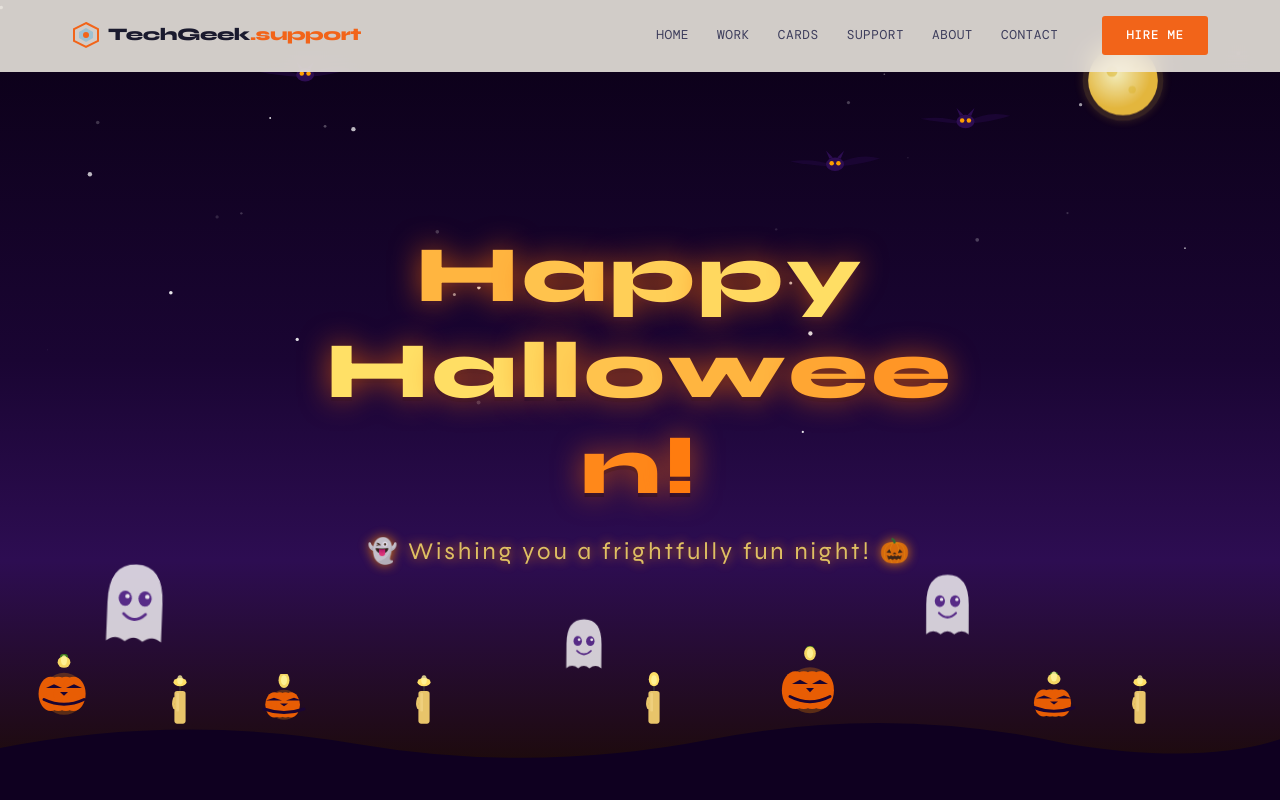
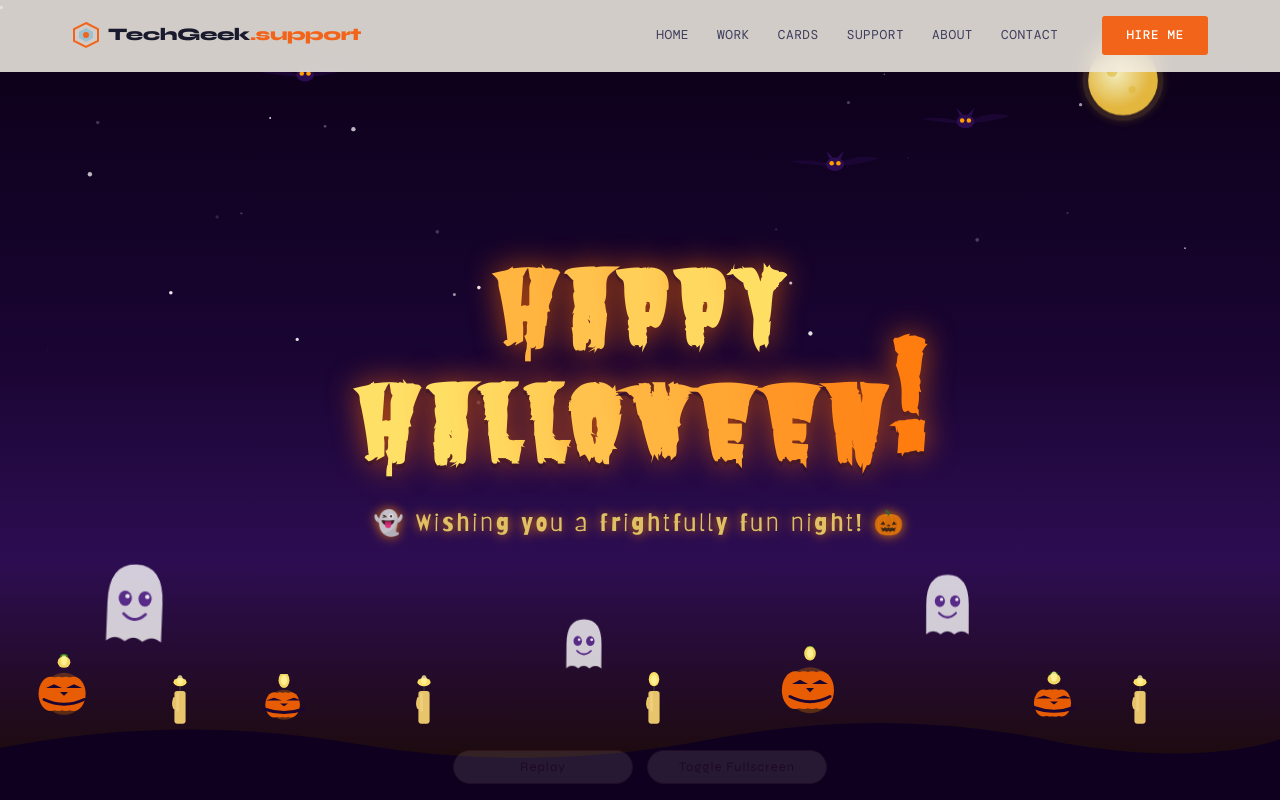
Before and after one commit to z4nta0/techgeek, a React (Vite) app: page /happyhalloweencard in a window 1280 px wide. Shown: the top 800 px of the page. Built offline with nearby package versions, Linux system fonts and the light colour scheme; a web font is replaced by a local one.

Commit message:
What: Add replay and fullscreen buttons and new fonts. Why: All digital cards need replay and fullscreen buttons, fonts are for fun. How : Copy code from other cards for buttons, import local fonts file.

```diff
--- a/src/pages/HappyHalloweenCard.module.css
+++ b/src/pages/HappyHalloweenCard.module.css
@@ -0,0 +1,122 @@
+
+@font-face { /** This standard selector contains a custom font family along with its source and allows web developers to use custom fonts not installed on a user's computer. */
+
+    font-family : 'Barriecito';                                         /** This value was chosen to be used as the font family for the custom .hackedH1 and .hackedParagraph selectors. */
+    src         : url( '../assets/fonts/Barriecito-Regular.ttf' ); /** This value was chosen to be used in order to host the font file locally. */
+
+}
+
+
+
+@font-face { /** This standard selector contains a custom font family along with its source and allows web developers to use custom fonts not installed on a user's computer. */
+
+    font-family : 'Butcherman';                                         /** This value was chosen to be used as the font family for the custom .hackedH1 and .hackedParagraph selectors. */
+    src         : url( '../assets/fonts/Butcherman-Regular.ttf' ); /** This value was chosen to be used in order to host the font file locally. */
+
+}
+
+
+
+.butchermanFont {
+
+    font-family: 'Butcherman', cursive;
+
+}
+
+
+
+.barriecitoFont {
+
+    font-family: 'Barriecito', cursive;
+
+}
+
+
+
+.enterFullscreen {
+
+    z-index: 999;
+
+}
+
+
+
+.exitFullscreen {
+
+    z-index: 0;
+
+}
+
+
+
+.buttonContainerDiv {
+
+    position: fixed;
+    bottom: 0;
+    left: 50%;
+    opacity: 0.1;
+    transform: translateX(-50%);
+    z-index: 999;
+
+}
+
+
+
+.buttonContainerDiv:hover {
+
+    opacity: 1;
+
+}
+
+
+
+.animationButtons {
+
+    padding: 8px 28px;
+    font-size: 13px;
+    letter-spacing: 0.08em;
+    margin-bottom: 16px;
+    width: 180px;
+    background: #fdeee4;
+    color: #a05040;
+    border: 1px solid #c08060;
+    border-radius: 20px;
+    cursor: pointer;
+
+}
+
+
+
+.animationButtons:nth-child(1) {
+
+    margin-right: 8px;
+
+}
+
+
+
+.animationButtons:nth-child(2) {
+
+    margin-left: 6px;
+
+}
+
+
+
+@media (orientation: portrait) {
+
+    .animationButtons:nth-child(1) {
+
+        margin-right: 0;
+
+    }
+
+
+
+    .animationButtons:nth-child(2) {
+
+        margin-left: 0;
+
+    }
+
+}
--- a/src/pages/HappyHalloweenCard.tsx
+++ b/src/pages/HappyHalloweenCard.tsx
@@ -3,8 +3,9 @@
 // Install: npm install gsap react react-dom
 // For types: npm install -D @types/react @types/react-dom typescript
 
-import React, { useEffect, useRef } from "react";
+import React, { useEffect, useRef, useState } from "react";
 import { gsap } from "gsap";
+import styles from './HappyHalloweenCard.module.css';
 
 // ─── Types ───────────────────────────────────────────────────────────────────
 
@@ -216,9 +217,50 @@ const useTitle = (ref: React.RefObject<HTMLHeadingElement>) => {
 // ─── Main Component ───────────────────────────────────────────────────────────
 
 const HalloweenCard: React.FC = () => {
+
+    function resetTimeline() {
+
+
+        // Kill all active GSAP tweens on tracked elements
+    if (masterTlRef.current) masterTlRef.current.kill();
+    gsap.killTweensOf(titleRef.current?.querySelectorAll("span") ?? []);
+    gsap.killTweensOf(moonRef.current);
+
+    // Reset title letters
+    if (titleRef.current) {
+      const chars = titleRef.current.querySelectorAll("span");
+      gsap.set(chars, { y: -60, opacity: 0, rotation: 0, color: "#ff6b00" });
+    }
+
+    // Reset moon
+    if (moonRef.current) gsap.set(moonRef.current, { y: 0 });
+
+    // Re-run title animation
+    if (titleRef.current) {
+      const chars = titleRef.current.querySelectorAll("span");
+      const tl = gsap.timeline();
+      masterTlRef.current = tl;
+      tl.to(chars, {
+        y: 0, opacity: 1, rotation: 0, duration: 0.7,
+        stagger: 0.06, ease: "back.out(1.8)", delay: 0.4,
+      }).to(chars, {
+        color: "#ffe066", duration: 1.2, yoyo: true, repeat: -1,
+        stagger: { each: 0.1, repeat: -1, yoyo: true },
+        ease: "sine.inOut", delay: 0,
+      });
+    }
+
+    // Re-run moon animation
+    if (moonRef.current) {
+      gsap.to(moonRef.current, { y: -10, duration: 4, yoyo: true, repeat: -1, ease: "sine.inOut" });
+    }
+
+    };
+
   const lightningRef = useRef<HTMLDivElement>(null) as React.RefObject<HTMLDivElement>;
   const titleRef     = useRef<HTMLHeadingElement>(null) as React.RefObject<HTMLHeadingElement>;
   const moonRef      = useRef<SVGSVGElement>(null) as React.RefObject<SVGSVGElement>;
+  const masterTlRef  = useRef<gsap.core.Timeline | null>(null) as React.MutableRefObject<gsap.core.Timeline | null>;
 
   useLightning(lightningRef);
   useTitle(titleRef);
@@ -259,8 +301,38 @@ const HalloweenCard: React.FC = () => {
     delay: Math.random() * 3, size: Math.random() * 1.8 + 0.5,
   }));
 
+  const [isFullscreen, setIsFullscreen] = useState(true);
+
+     function toggleFullscreen() {
+
+      const maiConDiv = document.getElementById('maiConDiv') as HTMLDivElement;
+
+      if (isFullscreen === true) {
+
+          maiConDiv.style.position = 'relative';
+          maiConDiv.style.zIndex = '9';
+
+
+
+          setIsFullscreen(false);
+
+      } else {
+
+          maiConDiv.style.position = 'fixed';
+          maiConDiv.style.width = '100vw';
+          maiConDiv.style.height = '100vh';
+          maiConDiv.style.zIndex = '999';
+
+
+
+          setIsFullscreen(true);
+
+      }
+
+    }
+
   return (
-    <div style={{
+    <div id='maiConDiv' style={{
       position: "relative", width: "100vw", height: "100vh", overflow: "hidden",
       background: "linear-gradient(to bottom, #0a0015 0%, #1a0533 45%, #2d0d52 70%, #1a0a00 100%)",
       fontFamily: "'Segoe UI', sans-serif",
@@ -304,8 +376,8 @@ const HalloweenCard: React.FC = () => {
         transform: "translate(-50%, -50%)",
         textAlign: "center", zIndex: 10,
       }}>
-        <h1 ref={titleRef} style={{
-          fontSize: "clamp(2rem, 7vw, 5rem)", fontWeight: 900, letterSpacing: "0.04em",
+        <h1 className={ styles.butchermanFont } ref={titleRef} style={{
+          fontSize: "clamp(3rem, 8vw, 6rem)", fontWeight: 900, letterSpacing: "0.04em",
           color: "#ff6b00", textShadow: "0 0 30px #ff6b00aa, 0 4px 0 #1a0533",
           margin: 0, lineHeight: 1.2,
         }}>
@@ -319,7 +391,7 @@ const HalloweenCard: React.FC = () => {
             </div>
           ))}
         </h1>
-        <p style={{
+        <p className={ styles.barriecitoFont } style={{
           color: "#ffe066", fontSize: "clamp(1rem, 2.5vw, 1.5rem)",
           marginTop: "1rem", opacity: 0.85, letterSpacing: "0.12em",
           textShadow: "0 0 12px #ff8c00",
@@ -346,6 +418,22 @@ const HalloweenCard: React.FC = () => {
         position: "fixed", inset: 0, background: "#c8d8ff",
         opacity: 0, pointerEvents: "none", zIndex: 30,
       }} />
+
+      <div id='butConDiv' className={ styles.buttonContainerDiv } >
+
+
+            <button id='repAniBut' className={ styles.animationButtons } onClick={resetTimeline} >
+                Replay
+            </button>
+
+
+
+            <button id='fulScrBut' className={ styles.animationButtons } onClick={() => toggleFullscreen()} >
+                Toggle Fullscreen
+            </button>
+
+        </div>
+
     </div>
   );
 };
```
Also changed, not shown: src/assets/fonts/Barriecito-Regular.ttf (added), src/assets/fonts/Butcherman-Regular.ttf (added).
